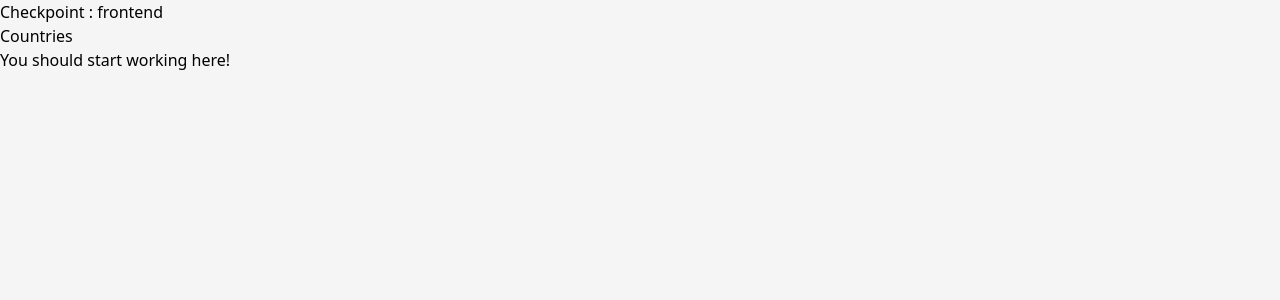
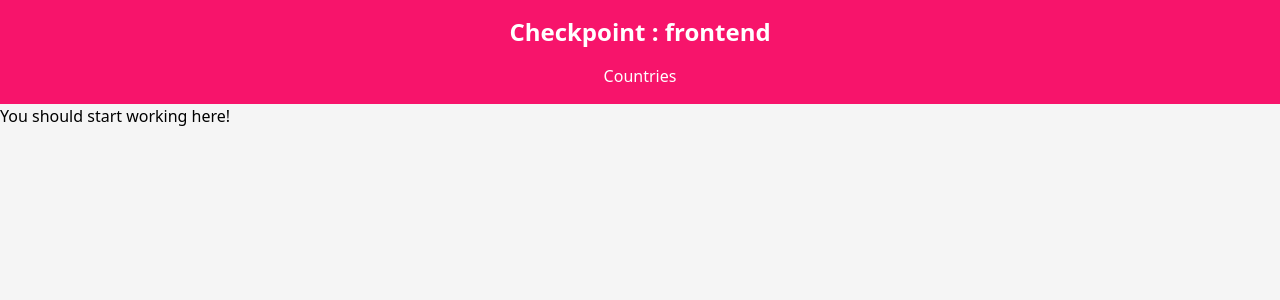
Before and after one commit to SAURETMathieu/wild-checkpoint3, a React (Vite) app in the folder frontend/: page / in a window 1280 px wide. Shown: the top 300 px of the page. Built offline with nearby package versions, Linux system fonts and the light colour scheme.

Commit message:
style(Header): enhance header styling

```diff
--- a/frontend/src/components/Header.tsx
+++ b/frontend/src/components/Header.tsx
@@ -2,9 +2,11 @@ import { Link } from "react-router-dom";
 
 export function Header() {
   return (
-    <header className="header">
-      <h1>Checkpoint : frontend</h1>
-      <Link to="/">Countries</Link>
+    <header className="flex items-center flex-col justify-center gap-4 p-4 text-white bg-[#F7146B]">
+      <h1 className="text-2xl font-bold">Checkpoint : frontend</h1>
+      <Link to="/" className="font-normal">
+        Countries
+      </Link>
     </header>
   );
 }
```
